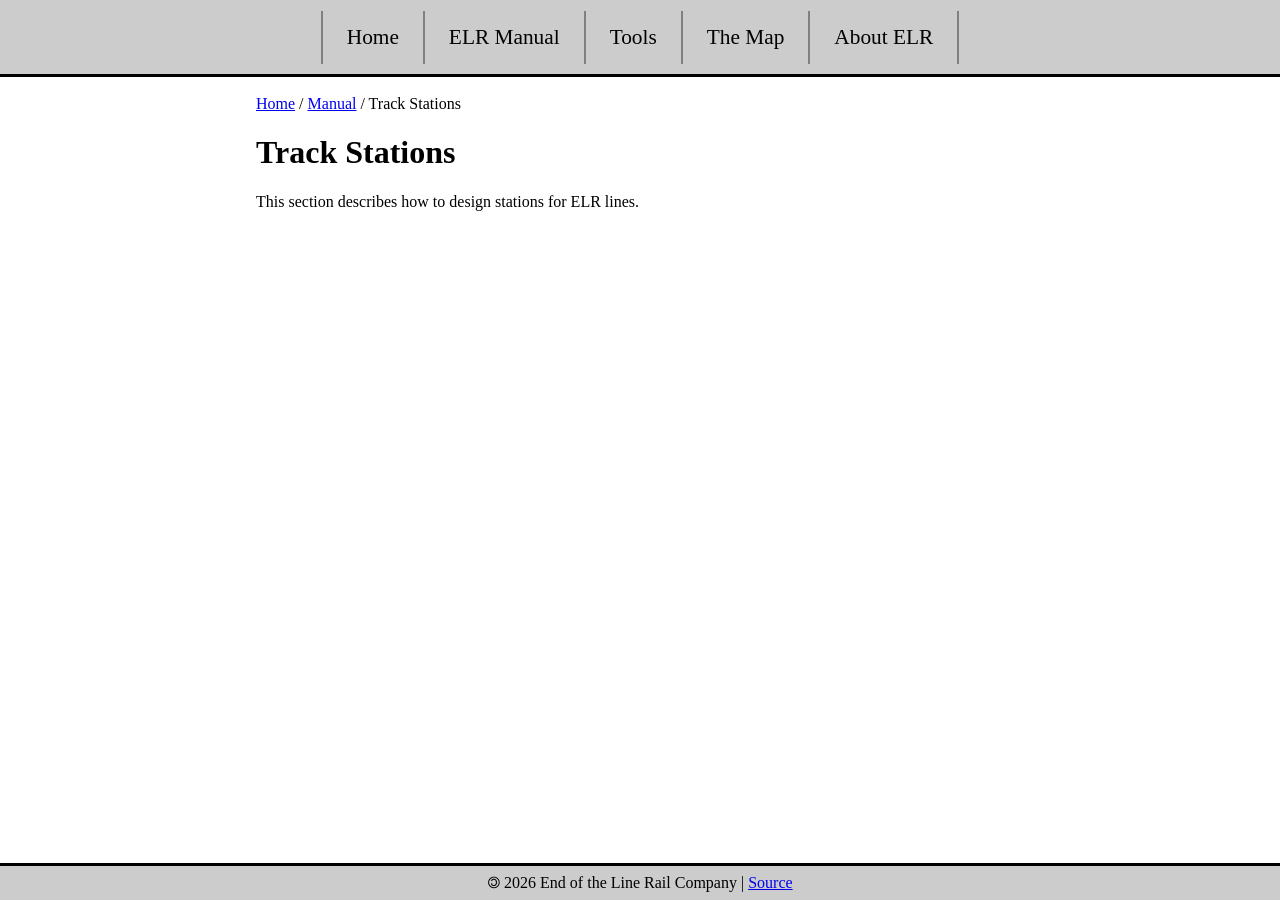
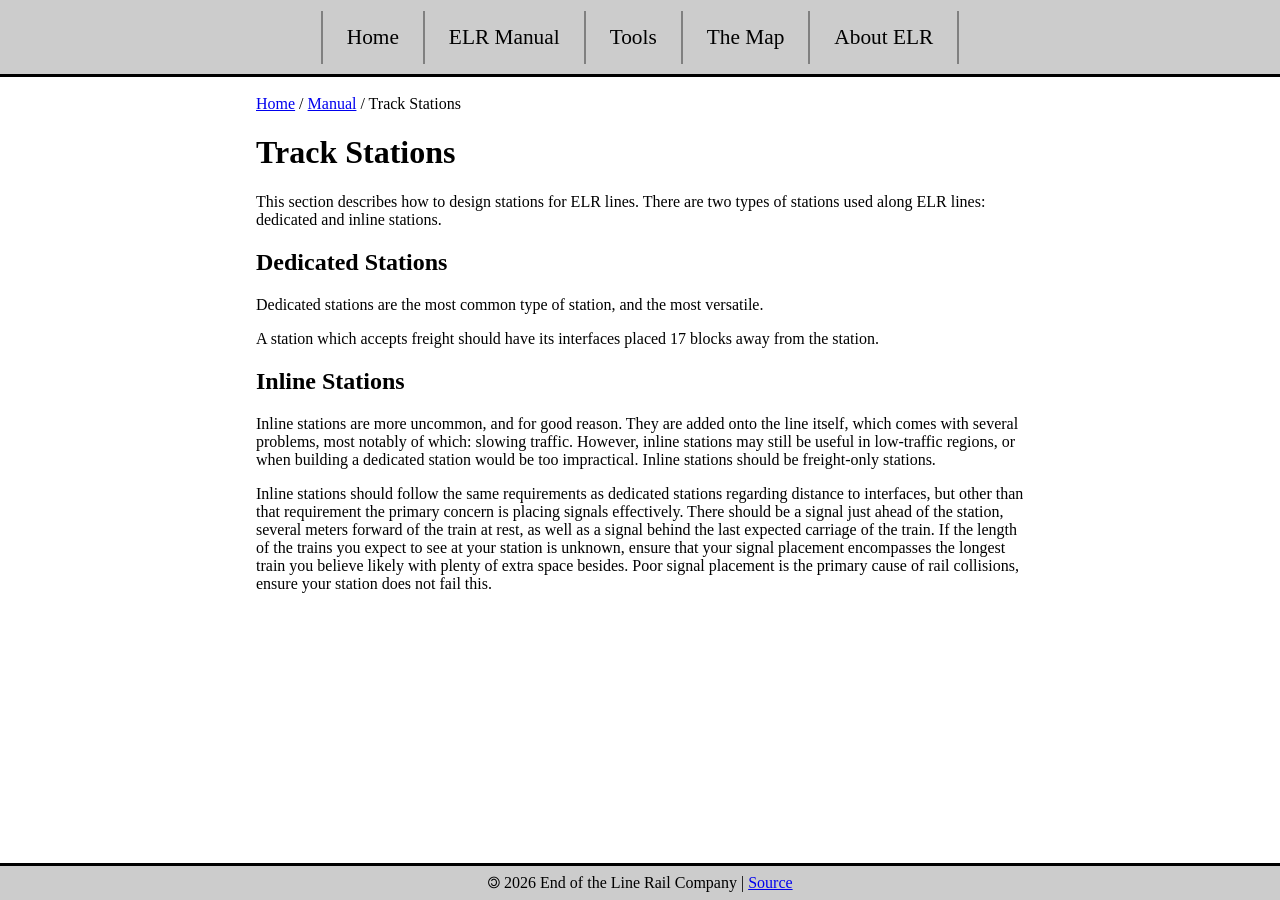
Before and after one commit to EndDragon438/End-Rail, a Jekyll site: the page built from site/manual/tracks-stations.md, in a window 1280 px wide. Built offline with Jekyll 4.4.1, drawn with Linux system fonts in a browser that asks for light colours; our own code applies the rules of GitHub Pages for plain Markdown files.

Commit message:
inline stations

```diff
--- a/site/manual/tracks-stations.md
+++ b/site/manual/tracks-stations.md
@@ -1,3 +1,30 @@
 # Track Stations
 
-This section describes how to design stations for ELR lines.
+This section describes how to design stations for ELR lines. There are two
+types of stations used along ELR lines: dedicated and inline stations.
+
+## Dedicated Stations
+
+Dedicated stations are the most common type of station, and the most
+versatile.
+
+A station which accepts freight should have its interfaces placed 17 <!-- 19 blocks including both station and interfaces, 17 empty (rail) in between them -->
+blocks away from the station.
+
+## Inline Stations
+
+Inline stations are more uncommon, and for good reason. They are added
+onto the line itself, which comes with several problems, most notably of
+which: slowing traffic. However, inline stations may still be useful in
+low-traffic regions, or when building a dedicated station would be too
+impractical. Inline stations should be freight-only stations.
+
+Inline stations should follow the same requirements as dedicated stations
+regarding distance to interfaces, but other than that requirement the
+primary concern is placing signals effectively. There should be a signal
+just ahead of the station, several meters forward of the train at rest,
+as well as a signal behind the last expected carriage of the train. If the
+length of the trains you expect to see at your station is unknown, ensure
+that your signal placement encompasses the longest train you believe
+likely with plenty of extra space besides. Poor signal placement is the
+primary cause of rail collisions, ensure your station does not fail this.
```
